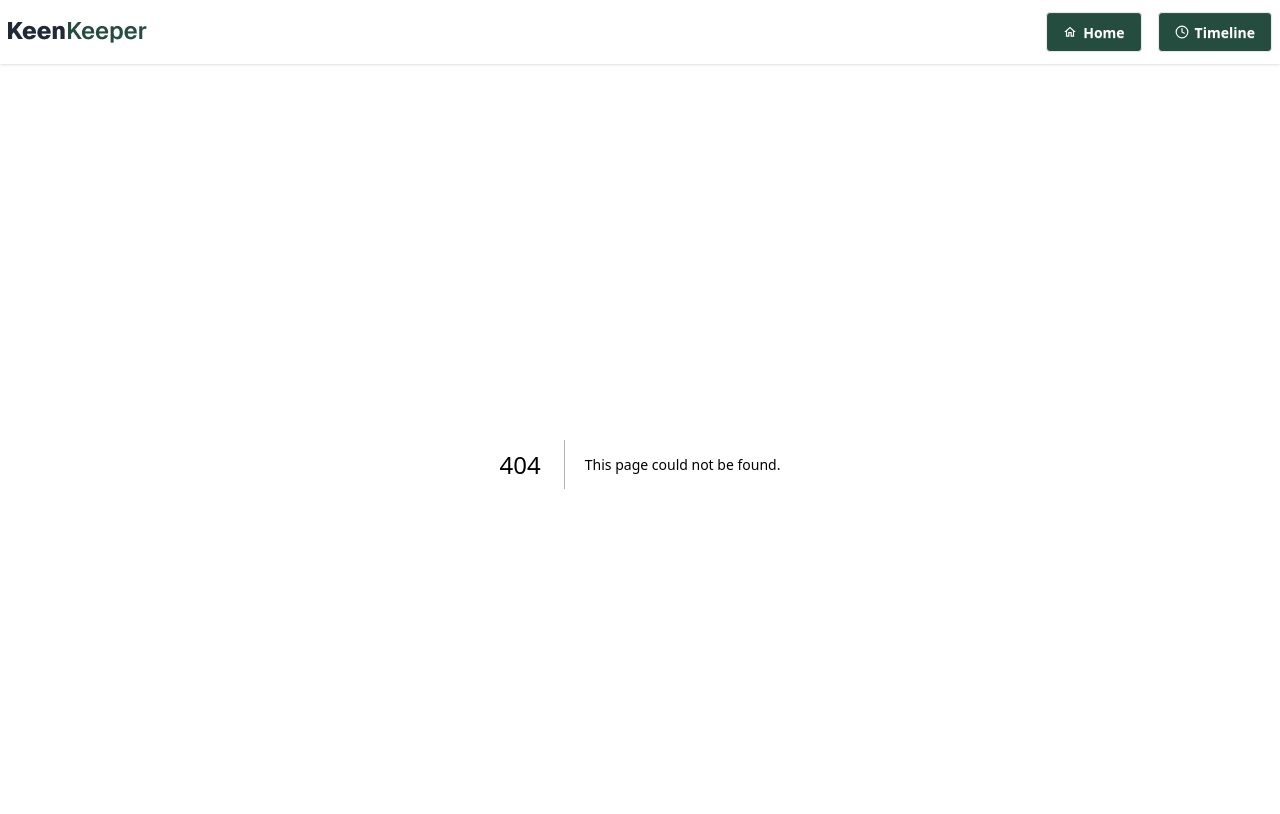
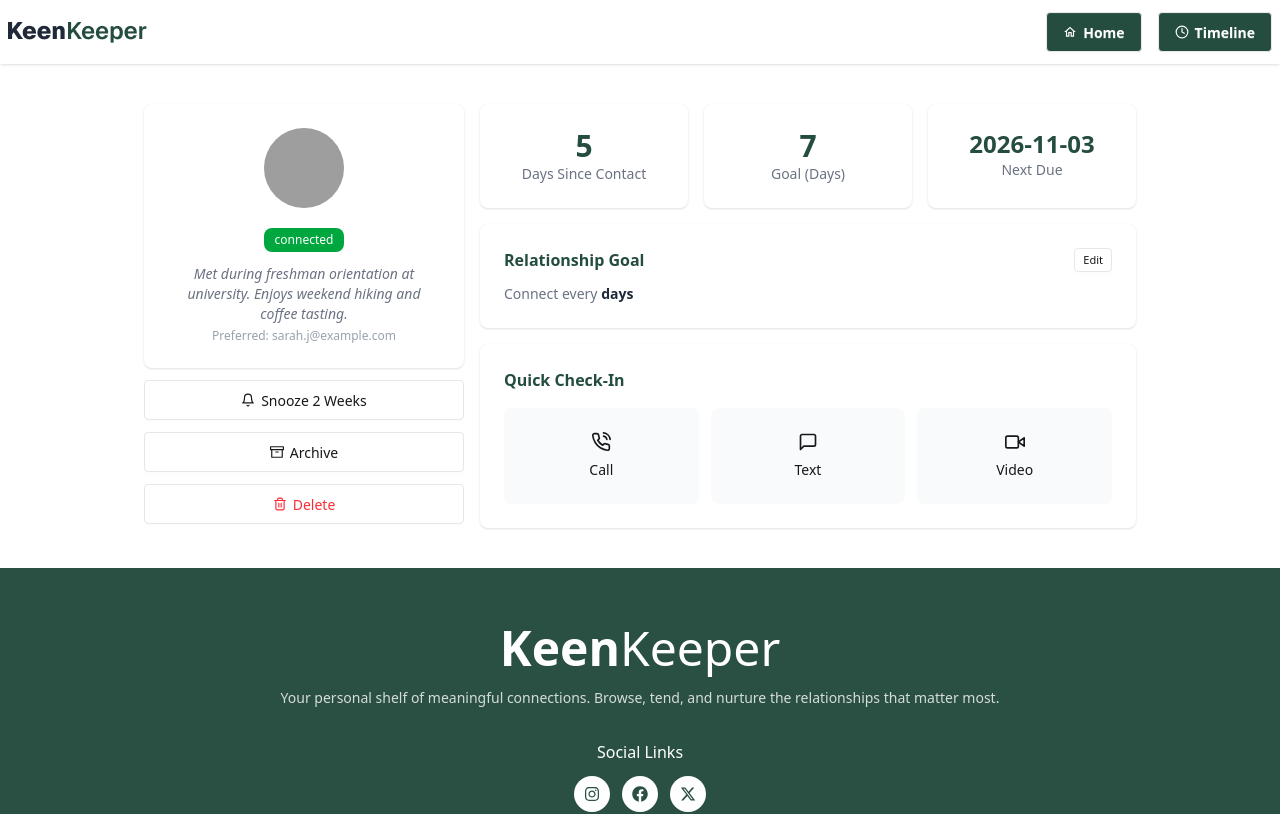
Before and after one commit to labibmaxer/assignment-07, a Next.js app: page /friends/1 in a window 1280 px wide. Before the commit this address had no page. Shown: the top 814 px of the page. Built offline with nearby package versions, Linux system fonts and the light colour scheme; grey boxes are pictures that could not be loaded.

Commit message:
added user details

```diff
--- /dev/null
+++ b/src/app/friends/[id]/page.js
@@ -0,0 +1,96 @@
+
+        import { FiBell, FiArchive, FiTrash2, FiPhoneCall, FiMessageSquare, FiVideo } from "react-icons/fi";
+
+
+
+const FriendDetails =  async ({params}) => {
+    const {id} = await params;
+
+    const res = await fetch("http://localhost:3000/friends.json");
+    const friends = await res.json();
+
+    const friend = friends.find((f) =>String(f.id)===id);
+   const connected = friends.filter((friend) => friend.status === "connected").length;
+      const overdue = friends.filter((friend) => friend.status === "overdue").length;
+    return(
+          <div>
+
+<div className="mx-auto grid max-w-5xl grid-cols-1 gap-4 px-4 py-10 md:grid-cols-3">
+  {/* LEFT COLUMN */}
+  <div className="space-y-3 md:col-span-1">
+    <div className="card bg-base-100 p-6 text-center shadow-sm">
+      <div className="mx-auto h-20 w-20 overflow-hidden rounded-full bg-gray-200">
+        <img src={friend.picture} alt="" className="h-full w-full object-cover" />
+      </div>
+      <h2 className="mt-3 text-lg font-bold text-gray-800"></h2>
+      <div className="mt-2 flex flex-col items-center gap-2">
+        <span className={`badge border-none text-xs text-white ${friend.status === 'connected' ? "bg-green-600 " : "bg-red-500"}`}>{friend.status}</span>
+        {/* <span className="badge border-none bg-green-100 text-xs uppercase text-green-800"></span> */}
+      </div>
+      <p className="mt-3 text-sm italic text-gray-500">{friend.bio}</p>
+      <p className="mt-1 text-xs text-gray-400">Preferred: {friend.email} </p>
+    </div>
+
+    <button className="btn w-full justify-center border-gray-200 bg-white font-normal">
+      <FiBell /> Snooze 2 Weeks
+    </button>
+    <button className="btn w-full justify-center border-gray-200 bg-white font-normal">
+      <FiArchive /> Archive
+    </button>
+    <button className="btn w-full justify-center border-gray-200 bg-white font-normal text-red-500">
+      <FiTrash2 /> Delete
+    </button>
+  </div>
+
+  {/* RIGHT COLUMN */}
+  <div className="space-y-4 md:col-span-2">
+    {/* 3 stat cards */}
+    <div className="grid grid-cols-1 gap-4 sm:grid-cols-3">
+      <div className="card bg-base-100 py-6 text-center shadow-sm">
+        <h3 className="text-3xl font-bold text-[#244D3F]">{friend.days_since_contact}</h3>
+        <p className="text-sm text-gray-500">Days Since Contact</p>
+      </div>
+      <div className="card bg-base-100 py-6 text-center shadow-sm">
+        <h3 className="text-3xl font-bold text-[#244D3F]">{friend.goal}</h3>
+        <p className="text-sm text-gray-500">Goal (Days)</p>
+      </div>
+      <div className="card bg-base-100 py-6 text-center shadow-sm">
+        <h3 className="text-2xl font-bold text-[#244D3F]">{friend.next_due_date}</h3>
+        <p className="text-sm text-gray-500">Next Due</p>
+      </div>
+    </div>
+
+    {/* Relationship goal */}
+    <div className="card bg-base-100 p-6 shadow-sm">
+      <div className="flex items-center justify-between">
+        <h3 className="font-semibold text-[#244D3F]">Relationship Goal</h3>
+        <button className="btn btn-xs border-gray-200 bg-white font-normal">Edit</button>
+      </div>
+      <p className="mt-3 text-sm text-gray-500">
+        Connect every <span className="font-bold text-gray-800"> days</span>
+      </p>
+    </div>
+
+    {/* Quick check-in */}
+    <div className="card bg-base-100 p-6 shadow-sm">
+      <h3 className="font-semibold text-[#244D3F]">Quick Check-In</h3>
+      <div className="mt-4 grid grid-cols-3 gap-3">
+        <button className="flex flex-col items-center gap-2 rounded-lg bg-gray-50 py-6 text-sm hover:bg-gray-100">
+          <FiPhoneCall className="text-xl" /> Call
+        </button>
+        <button className="flex flex-col items-center gap-2 rounded-lg bg-gray-50 py-6 text-sm hover:bg-gray-100">
+          <FiMessageSquare className="text-xl" /> Text
+        </button>
+        <button className="flex flex-col items-center gap-2 rounded-lg bg-gray-50 py-6 text-sm hover:bg-gray-100">
+          <FiVideo className="text-xl" /> Video
+        </button>
+      </div>
+    </div>
+  </div>
+</div>
+
+
+          </div>
+    );
+};
+export default FriendDetails;
--- a/src/components/home.jsx
+++ b/src/components/home.jsx
@@ -1,3 +1,4 @@
+import Link from 'next/link';
 import React from 'react';
 import { FaPlus } from "react-icons/fa";
 
@@ -39,8 +40,7 @@ relationships that matter most. </p>
                 <div className="mx-auto grid max-w-6xl grid-cols-1 gap-6 sm:grid-cols-2 lg:grid-cols-4">
                     {friends.map((friend) => (
 
-  <div key={friend.id}>
-    <div className='g'>
+<Link href={`/friends/${friend.id}`} key={friend.id}>    <div className='g'>
    <div className="card bg-base-100 py-6 text-center flex">
     <div className='shadow-2xl grid w-50 pb-4 rounded-2xl '>
   <div className="mx-auto h-20 w-20 overflow-hidden rounded-full bg-gray-200">
@@ -58,8 +58,9 @@ relationships that matter most. </p>
 </div>
 
 </div>
+</Link>
 
-   </div>
+
 
 ))}
 
--- a/src/components/nav.jsx
+++ b/src/components/nav.jsx
@@ -3,6 +3,7 @@ import Image from 'next/image'
 import logo from "../../public/KeenKeeper.png";
  import { MdOutlineHome } from "react-icons/md";
 import { FiClock } from "react-icons/fi";
+import Link from 'next/link';
 
 const Navbar = () => {
     return (
@@ -20,8 +21,10 @@ const Navbar = () => {
   </div>
 
   <div className="navbar-end gap-4">
-    <a className="btn bg-[#244D3F] font-bold text-white"><MdOutlineHome /> Home</a>
-    <a className="btn bg-[#244D3F] font-bold text-white"><FiClock /> Timeline</a>
+    {/* <a className="btn bg-[#244D3F] font-bold text-white"><MdOutlineHome /> Home</a> */}
+    {/* <a className="btn bg-[#244D3F] font-bold text-white"><FiClock /> Timeline</a> */}
+   <Link href="/" className="btn bg-[#244D3F] font-bold text-white"><MdOutlineHome /> Home  </Link>
+      <Link href="/timeline" className="btn bg-[#244D3F] font-bold text-white"><FiClock /> Timeline </Link>
 
   </div>
 </div>
```
